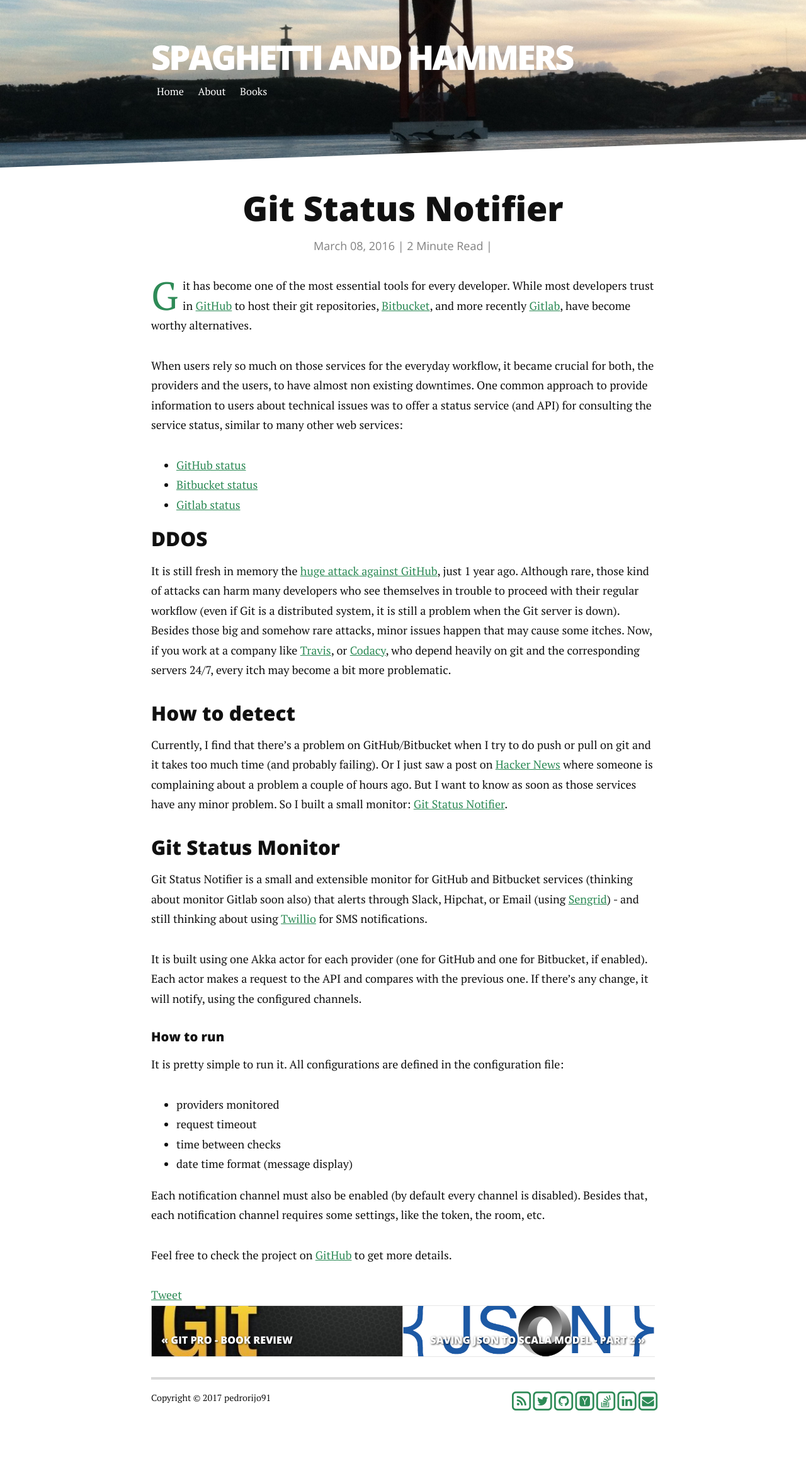
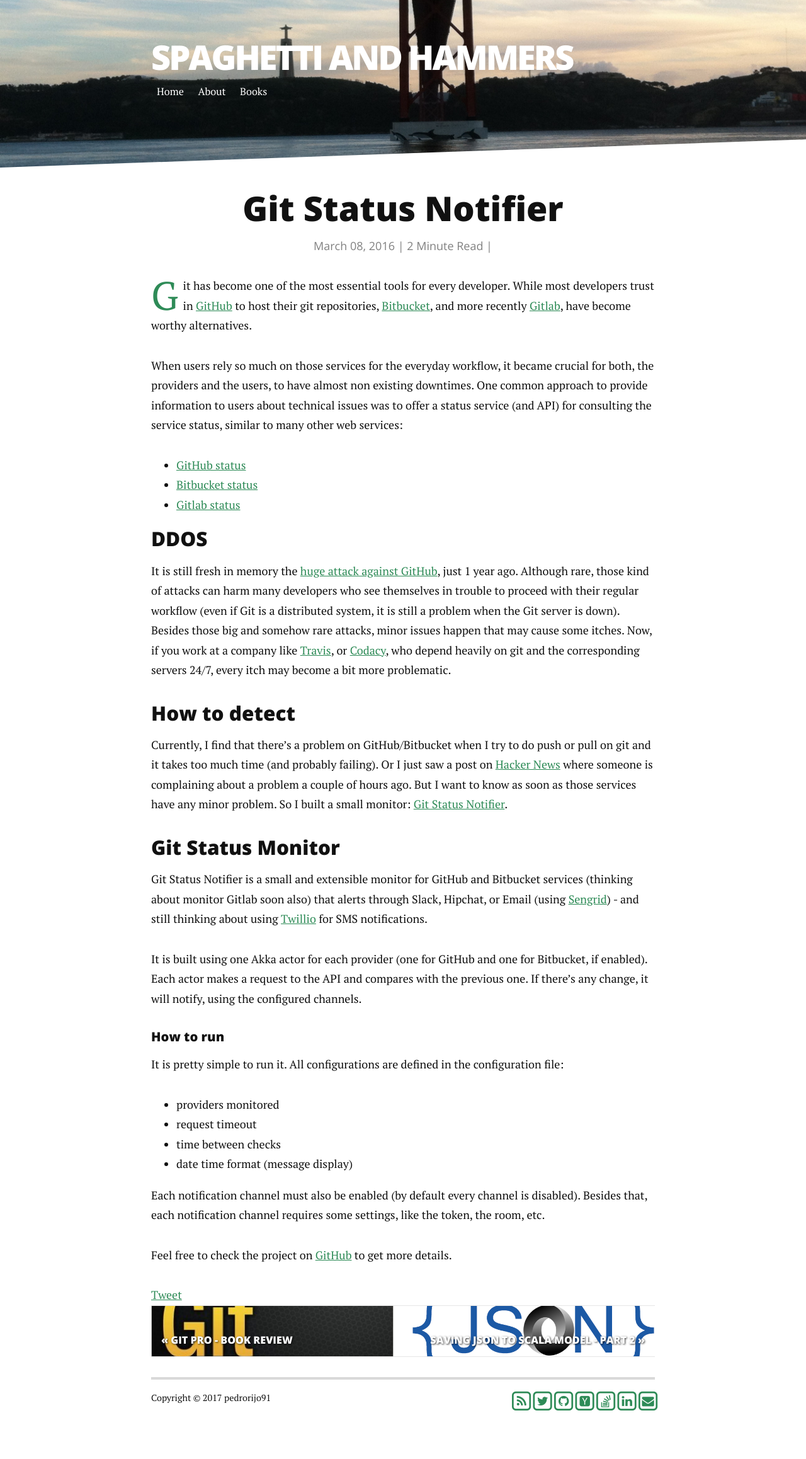
Before and after one commit to pedrorijo91/pedrorijo91.github.io, a Jekyll site: the page built from _posts/2016-03-08-git-status-notifier.markdown, in a window 1280 px wide. Shown: the whole page at 63% size. Built offline with Jekyll 4.4.1, drawn with Linux system fonts in a browser that asks for light colours; nearby versions of some CDN libraries; comment, search, counter and statistics services are not loaded.

Commit message:
Add small space between prev and next

```diff
--- a/assets/css/style.css
+++ b/assets/css/style.css
@@ -961,6 +961,15 @@ dd {
     right: 0;
 }
 
+.prev > img {
+  padding-right: 15px;
+}
+
+.next > img {
+  padding-left: 15px;
+}
+
+
 .footer {
     padding: 2rem 0;
     text-align: center;
```
